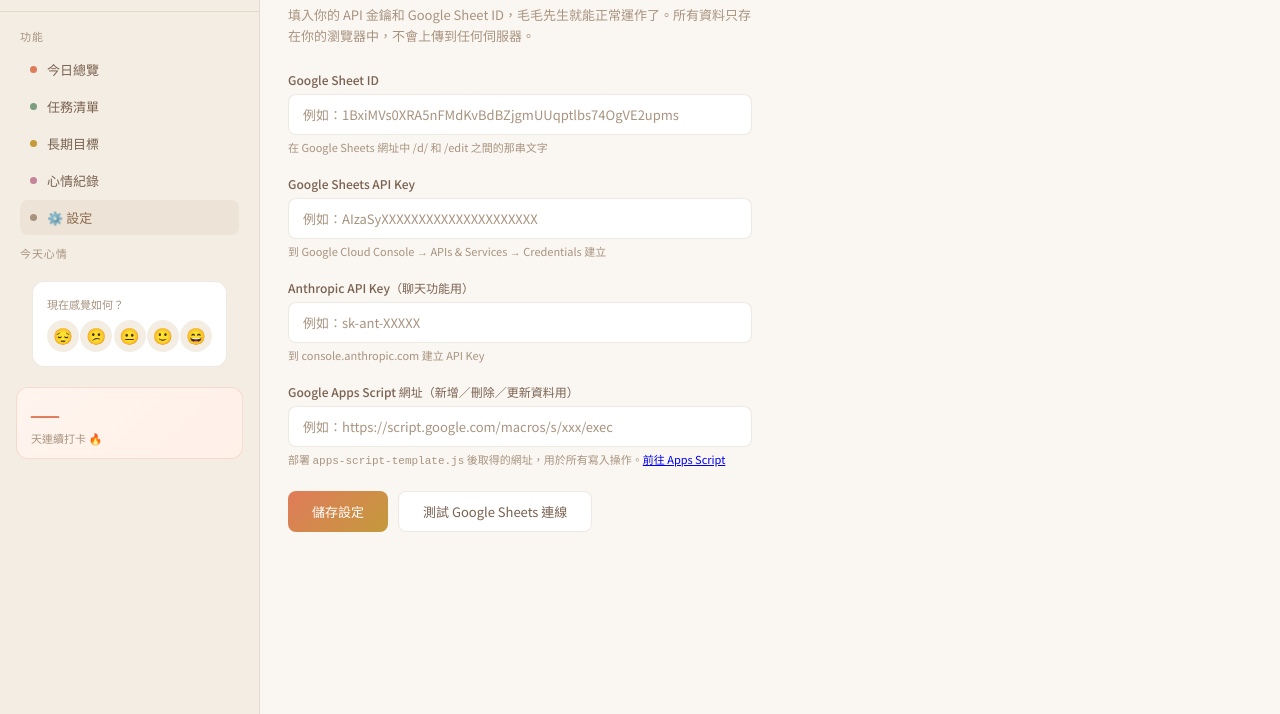
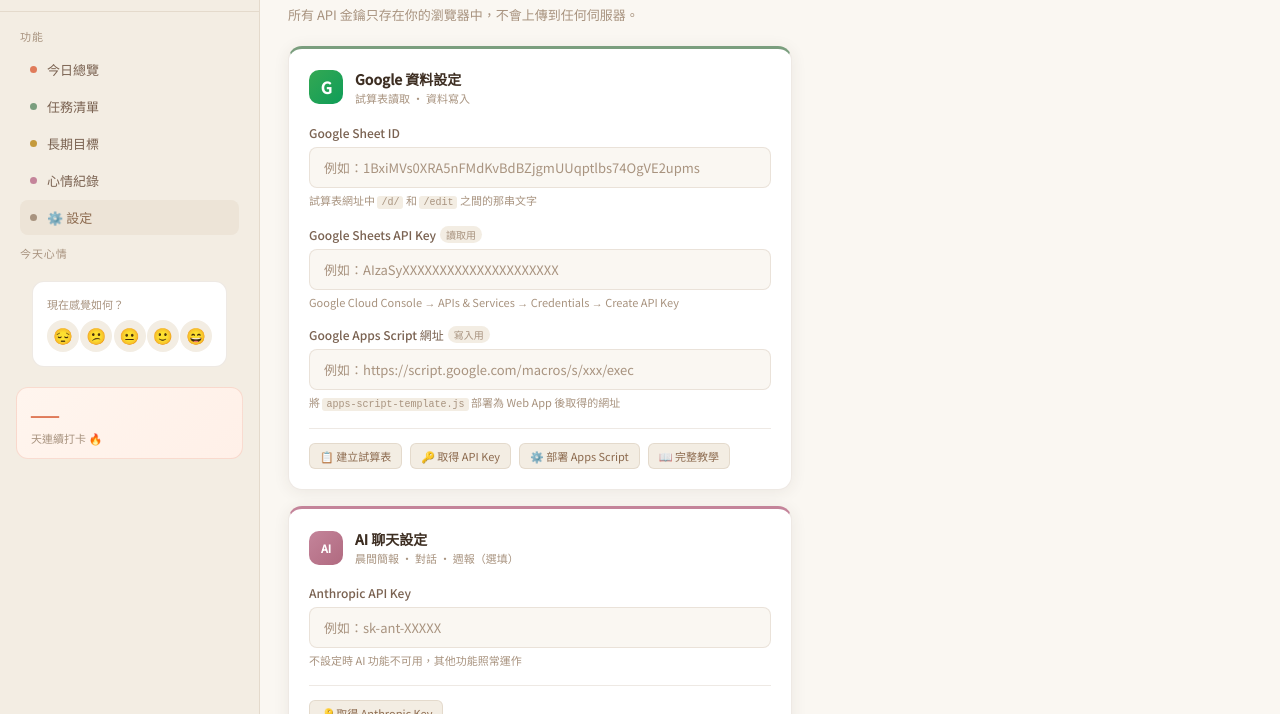
Before and after one commit to GabrielYMC/maomao, a website built with Vite: page index.html in a window 1280 px wide. Shown: the part 86-800 px from the top of the page. Built offline with nearby package versions, Linux system fonts and the light colour scheme.

Commit message:
ux: redesign settings page into grouped cards
Group Google fields (Sheet ID, API Key, Apps Script URL) into one card
with green accent; Anthropic gets its own card. Add quick-link buttons,
read/write purpose tags on labels, and fix sync-bar.js lazy DOM init.

```diff
--- a/index.html
+++ b/index.html
@@ -123,30 +123,63 @@
     <!-- SETTINGS VIEW (hidden by default) -->
     <div class="settings-view" id="view-settings" style="display:none">
       <h2>⚙️ 設定</h2>
-      <p class="settings-desc">填入你的 API 金鑰和 Google Sheet ID，毛毛先生就能正常運作了。所有資料只存在你的瀏覽器中，不會上傳到任何伺服器。</p>
+      <p class="settings-desc">所有 API 金鑰只存在你的瀏覽器中，不會上傳到任何伺服器。</p>
+
+      <!-- ── Google 設定群組 ── -->
+      <div class="settings-card settings-card--google">
+        <div class="settings-card-header">
+          <span class="settings-card-badge">G</span>
+          <div>
+            <div class="settings-card-title">Google 資料設定</div>
+            <div class="settings-card-sub">試算表讀取 · 資料寫入</div>
+          </div>
+        </div>
 
         <div class="settings-group">
           <label class="settings-label">Google Sheet ID</label>
           <input class="settings-input" id="cfg-sheet-id" placeholder="例如：1BxiMVs0XRA5nFMdKvBdBZjgmUUqptlbs74OgVE2upms" />
-        <div class="settings-hint">在 Google Sheets 網址中 /d/ 和 /edit 之間的那串文字</div>
+          <div class="settings-hint">試算表網址中 <code>/d/</code> 和 <code>/edit</code> 之間的那串文字</div>
         </div>
 
         <div class="settings-group">
-        <label class="settings-label">Google Sheets API Key</label>
+          <label class="settings-label">Google Sheets API Key <span class="settings-badge-tag">讀取用</span></label>
           <input class="settings-input" id="cfg-google-key" placeholder="例如：AIzaSyXXXXXXXXXXXXXXXXXXXXX" />
-        <div class="settings-hint">到 Google Cloud Console → APIs & Services → Credentials 建立</div>
+          <div class="settings-hint">Google Cloud Console → APIs &amp; Services → Credentials → Create API Key</div>
         </div>
 
-      <div class="settings-group">
-        <label class="settings-label">Anthropic API Key（聊天功能用）</label>
-        <input class="settings-input" id="cfg-anthropic-key" placeholder="例如：sk-ant-XXXXX" />
-        <div class="settings-hint">到 console.anthropic.com 建立 API Key</div>
+        <div class="settings-group" style="margin-bottom:0">
+          <label class="settings-label">Google Apps Script 網址 <span class="settings-badge-tag">寫入用</span></label>
+          <input class="settings-input" id="cfg-script-url" placeholder="例如：https://script.google.com/macros/s/xxx/exec" />
+          <div class="settings-hint">將 <code>apps-script-template.js</code> 部署為 Web App 後取得的網址</div>
         </div>
 
-      <div class="settings-group">
-        <label class="settings-label">Google Apps Script 網址（新增／刪除／更新資料用）</label>
-        <input class="settings-input" id="cfg-script-url" placeholder="例如：https://script.google.com/macros/s/xxx/exec" />
-        <div class="settings-hint">部署 <code>apps-script-template.js</code> 後取得的網址，用於所有寫入操作。<a href="https://script.google.com" target="_blank" rel="noopener">前往 Apps Script</a></div>
+        <div class="settings-card-links">
+          <a href="https://sheets.new" target="_blank" rel="noopener" class="settings-card-link">📋 建立試算表</a>
+          <a href="https://console.cloud.google.com/apis/credentials" target="_blank" rel="noopener" class="settings-card-link">🔑 取得 API Key</a>
+          <a href="https://script.google.com" target="_blank" rel="noopener" class="settings-card-link">⚙️ 部署 Apps Script</a>
+          <a href="./docs/deployment.md" target="_blank" rel="noopener" class="settings-card-link">📖 完整教學</a>
+        </div>
+      </div>
+
+      <!-- ── Anthropic 設定 ── -->
+      <div class="settings-card settings-card--ai">
+        <div class="settings-card-header">
+          <span class="settings-card-badge settings-card-badge--ai">AI</span>
+          <div>
+            <div class="settings-card-title">AI 聊天設定</div>
+            <div class="settings-card-sub">晨間簡報 · 對話 · 週報（選填）</div>
+          </div>
+        </div>
+
+        <div class="settings-group" style="margin-bottom:0">
+          <label class="settings-label">Anthropic API Key</label>
+          <input class="settings-input" id="cfg-anthropic-key" placeholder="例如：sk-ant-XXXXX" />
+          <div class="settings-hint">不設定時 AI 功能不可用，其他功能照常運作</div>
+        </div>
+
+        <div class="settings-card-links">
+          <a href="https://console.anthropic.com" target="_blank" rel="noopener" class="settings-card-link">🔑 取得 Anthropic Key</a>
+        </div>
       </div>
 
       <div class="settings-actions">
--- a/src/styles/settings.css
+++ b/src/styles/settings.css
@@ -1,14 +1,38 @@
 /* SETTINGS */
-.settings-view { padding: 24px 28px; max-width: 520px; }
+.settings-view { padding: 24px 28px; max-width: 560px; overflow-y: auto; flex: 1; }
 .settings-view h2 { font-family: 'Noto Serif TC', serif; font-size: 20px; font-weight: 700; margin-bottom: 8px; }
-.settings-desc { font-size: 13px; color: var(--text-muted); margin-bottom: 24px; line-height: 1.6; }
-.settings-group { margin-bottom: 20px; }
-.settings-label { font-size: 12px; font-weight: 500; color: var(--text-secondary); margin-bottom: 6px; display: block; }
-.settings-input { width: 100%; border: 1px solid var(--border); border-radius: 8px; padding: 10px 14px; font-size: 13px; font-family: 'Noto Sans TC', sans-serif; background: white; color: var(--text-primary); outline: none; transition: border-color 0.15s; }
+.settings-desc { font-size: 13px; color: var(--text-muted); margin-bottom: 20px; line-height: 1.6; }
+
+/* 設定 Card 群組 */
+.settings-card { background: white; border-radius: 14px; border: 1px solid var(--border); padding: 20px; margin-bottom: 16px; box-shadow: var(--shadow); }
+.settings-card--google { border-top: 3px solid var(--accent-sage); }
+.settings-card--ai { border-top: 3px solid var(--accent-dusty); }
+
+.settings-card-header { display: flex; align-items: center; gap: 12px; margin-bottom: 18px; }
+.settings-card-badge { width: 34px; height: 34px; border-radius: 10px; background: linear-gradient(135deg, #34A853, #0F9D58); color: white; font-size: 16px; font-weight: 700; display: flex; align-items: center; justify-content: center; flex-shrink: 0; font-family: 'Noto Sans TC', sans-serif; letter-spacing: -0.5px; }
+.settings-card-badge--ai { background: linear-gradient(135deg, var(--accent-dusty), #B06A80); font-size: 11px; letter-spacing: 0; }
+.settings-card-title { font-size: 14px; font-weight: 600; color: var(--text-primary); }
+.settings-card-sub { font-size: 11px; color: var(--text-muted); margin-top: 1px; }
+
+/* 欄位用途小標籤 */
+.settings-badge-tag { display: inline-block; font-size: 10px; padding: 1px 6px; border-radius: 10px; background: var(--cream2); color: var(--text-muted); font-weight: 400; margin-left: 4px; vertical-align: middle; }
+
+/* 底部快捷連結列 */
+.settings-card-links { display: flex; flex-wrap: wrap; gap: 8px; margin-top: 16px; padding-top: 14px; border-top: 1px solid var(--border); }
+.settings-card-link { font-size: 11px; color: var(--warm-brown); text-decoration: none; padding: 4px 10px; border-radius: 6px; background: var(--cream2); border: 1px solid var(--border); transition: all 0.15s; white-space: nowrap; }
+.settings-card-link:hover { background: var(--cream3); color: var(--accent-coral); border-color: var(--warm-brown-light); }
+
+/* 欄位 */
+.settings-group { margin-bottom: 16px; }
+.settings-label { font-size: 12px; font-weight: 500; color: var(--text-secondary); margin-bottom: 6px; display: flex; align-items: center; }
+.settings-input { width: 100%; border: 1px solid var(--border); border-radius: 8px; padding: 10px 14px; font-size: 13px; font-family: 'Noto Sans TC', sans-serif; background: var(--cream); color: var(--text-primary); outline: none; transition: border-color 0.15s; }
 .settings-input:focus { border-color: var(--warm-brown-light); }
 .settings-input::placeholder { color: var(--text-muted); }
-.settings-hint { font-size: 11px; color: var(--text-muted); margin-top: 4px; }
-.settings-actions { display: flex; gap: 10px; margin-top: 24px; }
+.settings-hint { font-size: 11px; color: var(--text-muted); margin-top: 4px; line-height: 1.5; }
+.settings-hint code { background: var(--cream2); padding: 1px 4px; border-radius: 3px; font-family: monospace; font-size: 10px; }
+
+/* 按鈕列 */
+.settings-actions { display: flex; gap: 10px; margin-top: 8px; }
 .settings-save { padding: 10px 24px; border-radius: 8px; border: none; background: linear-gradient(135deg,#E07B5A,#C49A3C); color: white; font-size: 13px; font-weight: 500; cursor: pointer; font-family: 'Noto Sans TC', sans-serif; transition: opacity 0.15s; }
 .settings-save:hover { opacity: 0.85; }
 .settings-test { padding: 10px 24px; border-radius: 8px; border: 1px solid var(--border); background: white; font-size: 13px; cursor: pointer; font-family: 'Noto Sans TC', sans-serif; color: var(--text-secondary); transition: background 0.15s; }
```
Lines whose indentation alone changed are shown as unchanged.
